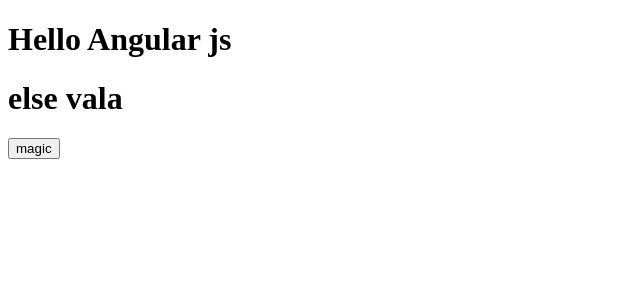
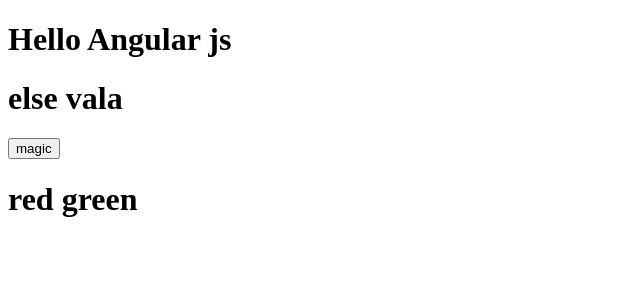
Before and after one commit to AdityaGaur7/AngularJs, an Angular app: page / in a window 1280 px wide. Shown: the top 300 px of the page, without its empty margins (0-640 px from the left). Built offline with nearby package versions, Linux system fonts and the light colour scheme.

Commit message:
multiple else if condtion

```diff
--- a/src/app/user-auth/login/login.component.html
+++ b/src/app/user-auth/login/login.component.html
@@ -11,3 +11,11 @@
    </ng-template>
 
    <button (click)="change()">magic</button>
+
+   <ng-template [ngIf]="color==='red'">
+    <h1>red color</h1>
+   </ng-template>
+
+   <ng-template [ngIf]="color==='green'">
+    <h1>red green</h1>
+   </ng-template>
--- a/src/app/user-auth/login/login.component.ts
+++ b/src/app/user-auth/login/login.component.ts
@@ -11,6 +11,7 @@
   num = 0;
   show = false;
   value=""
+  color = "green"
   getname(name:any,ok:any){
     alert(name);
     alert(ok);
```
